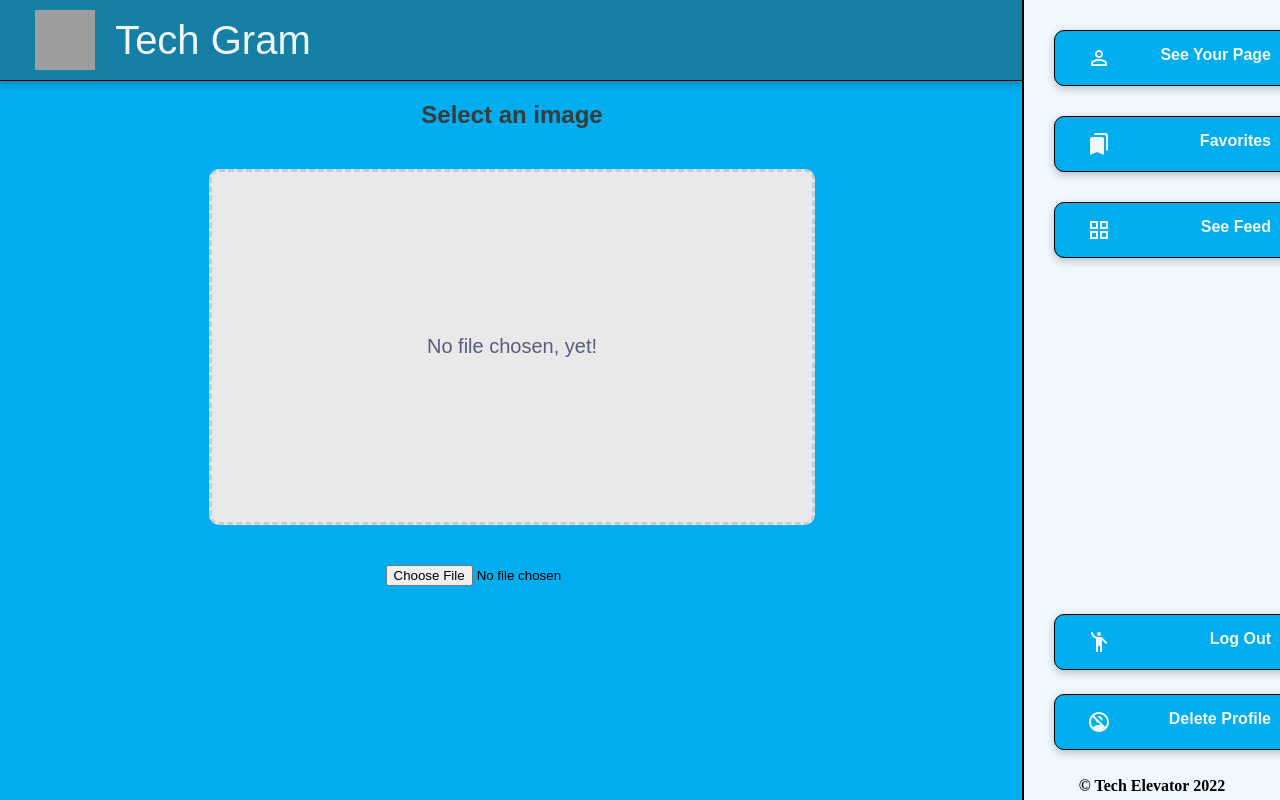
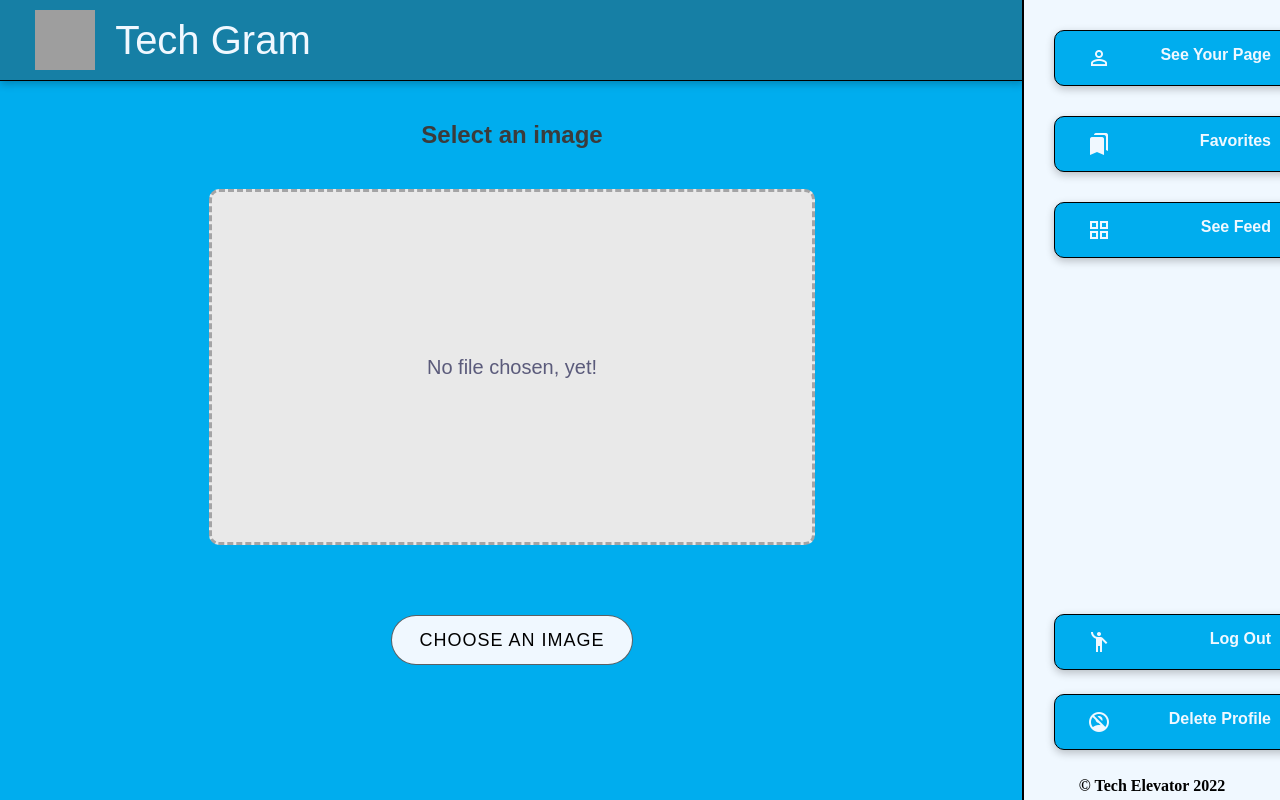
Before and after one commit to kelvintelon/Tech-Gram, a Vue app in the folder vue/: page /addPicture in a window 1280 px wide. Shown: the top 800 px of the page. Built offline with nearby package versions, Linux system fonts and the light colour scheme; sample sign-in values are in the browser's storage; grey boxes are pictures that could not be loaded; a web font is replaced by a local one.

Commit message:
update add photo page user-interface and buttons

```diff
--- a/vue/src/components/UploadPhoto.vue
+++ b/vue/src/components/UploadPhoto.vue
@@ -17,15 +17,16 @@
           id="file"
           class="inputfile"
           @change="onFileChange"
+          hidden
         />
+        <button id="custom-btn" v-on:click="defaultBtnActive()">Choose an image</button>
       </div>
 
-      <div v-else>
+      <div v-else class="else">
 
         <div class="image">
             <img id="upload-img" :src="imagePost.image_location" />
         </div>
-
 
         <div class="caption-container">
           <form v-on:submit.prevent="submitForm">
@@ -41,8 +42,8 @@
             ></textarea>
 
             <br />
-            <button @click="removeImage">Cancel</button>
-            <button type="submit">Upload</button>
+            <button id="cancel" @click="removeImage">Cancel</button> &nbsp;
+            <button id="upload" type="submit">Upload</button>
           </form>
         </div>
       </div>
@@ -53,6 +54,8 @@
 <script>
 
 import PhotoService from "../services/PhotoService";
+
+
 
 export default {
   name: "upload-photo",
@@ -142,6 +145,13 @@ export default {
       this.imagePost.image_location = "";
       localStorage.removeItem("img");
     },
+
+
+    defaultBtnActive(){
+        const defaultBtn = document.querySelector("#file");
+        // const customeBtn = document.querySelector("#custom-btn");
+        defaultBtn.click();
+    },
 /*    upload() {
       // this.progress = 0;
 
@@ -163,8 +173,9 @@ export default {
 </script>
 
 <style>
-/*  added */
+
 h2{
+  margin-top: 40px;
   color:#3b3b3b;
 }
 
@@ -188,7 +199,7 @@ h2{
   width: 600px;
   border-radius: 10px;
   background: rgb(233, 233, 233);
-  border: 3px dashed #c2cdda;
+  border: 3px dashed #a4a4a5;
 
   display: flex;
   align-items: center;
@@ -201,55 +212,53 @@ h2{
   color: #5B5B7B;
 }
 
-/* .upload-pic{
-  height: 350px;
-  width: 430px;
-  position: relative;
-} */
+.caption-container button{
+  margin-top: 30px;
+  /* display: flex;
+  flex-direction: row; */
+  justify-content: center;
+  text-align: center;
+  margin: auto;
+  align-items: center;
 
-/* .upload-pic .wrapper{
-  position: relative;
-  height: 350px;
-  width: 40%;
-  border-radius: 10px;
-  background: #fff;
-  border: 2px dashed #c2cdda;
-  display: flex;
-  align-items: center;
-  justify-content: center;
-  overflow: hidden;
-} */
-
-/* .wrapper.active{
-  border: none;
-} */
-/* .image{
-  position: absolute;
-  height: 100%;
-  width: 100%;
-  display: flex;
-  align-items: center;
-  justify-content: center;
-}
-.image img{
-  height: 100%;
-  width: auto;
-  object-fit:cover;
-} */
-/* .content .text{
-  font-size: 20px;
-  font-weight: 500;
-  color: #5B5B7B;
-} */
-
-/* .caption-container button{
-  margin-top: 30px;
-  display: block;
-  width: 100%;
+  width: 10%;
   height: 50px;
   border: none;
   outline: none;
   border-radius: 25px;
+
+  border: 1px solid rgba(0, 0, 0, 0.61);
+  /* border-radius: 10px; */
+
+  font-size: 18px;
+  font-weight: 500;
+  letter-spacing: 1px;
+  text-transform: uppercase;
+  cursor: pointer;
+}
+
+#cancel,
+#upload{
+ margin:20px 40px 0 40px;
+}
+
+#cancel:hover,
+#upload:hover{
+  color: #167fa5;
+}
+
+#custom-btn{
+  margin-top: 30px;
+  /* display: block; */
+  width: 40%;
+  height: 50px;
+  border: none;
+  outline: none;
+  border-radius: 25px;
+  background-color: aliceblue;
+
+  border: 1px solid rgba(0, 0, 0, 0.61);
+  /* border-radius: 10px; */
 
   font-size: 18px;
   font-weight: 500;
@@ -257,12 +266,12 @@ h2{
   text-transform: uppercase;
   cursor: pointer;
 
-} */
+}
 
+#custom-btn:hover{
+  color: #167fa5;
+}
 
-
-
-/* ------ */
 textarea {
   width: 30%;
 }
@@ -274,32 +283,17 @@ textarea {
   text-align: center;
   width: 80%;
 }
-/* .image-with-frame {
-  width: 50%;
-  height: 50%;
-  border: 1px solid black;
-} */
 
-/* #upload-img{
-     width:100%;} */
-/* #upload-img {
+#upload-img{
+  margin: 30px auto 20px -10px;
+  display: block;
 
-    margin: auto;
-    display: block;
-    margin-bottom:10px;
-
-  object-fit: cover;
-} */
-
-
-
-/* .button
-  background-color: #00adee;
-  border: 1px solid black;
+  width:100%;
+  padding: 10px;
   border-radius: 10px;
-  box-shadow: rgba0, 0, 0, 0.24 0px 3px 8px;
-  display: flex;
- */
+  background: rgb(233, 233, 233);
+  border: 3px dashed #a4a4a5;
+  }
 
 
 </style>
```
